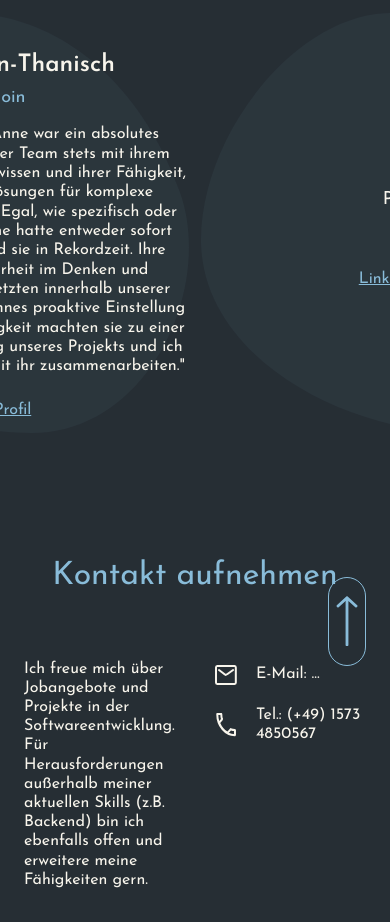
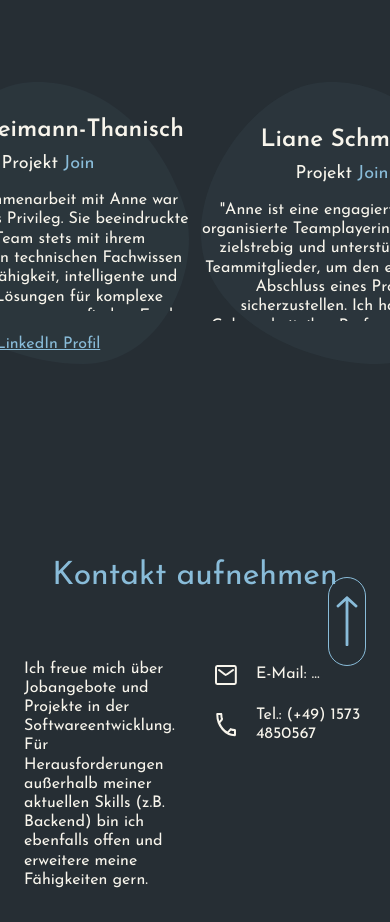
Before and after one commit to AnneVollmann/Anne-Vollmann-Portfolio, an Angular app: page / in a window 390 px wide. Shown: the part 3620-4542 px from the top of the page. Built offline with nearby package versions, Linux system fonts and the light colour scheme.

Commit message:
new reference added, references responsive up to 880px width

```diff
--- a/src/app/main-content/references/references.html
+++ b/src/app/main-content/references/references.html
@@ -8,7 +8,9 @@
             <article class="quote">
                 "{{language == 'DE'? reference.quoteDe: reference.quoteEn}}"
             </article>
-            <a href="{{reference.linkedin}}" target="_blank" class="linkedin">{{language == 'DE'? 'LinkedIn Profil': 'LinkedIn Profile'}}</a>
+            <a href="{{reference.linkedin}}" target="_blank" class="linkedin">
+                {{reference.linkedin == ''? '' : (language == 'DE'? 'LinkedIn Profil': 'LinkedIn Profile')}}
+            </a>
         </div>
         }
     </section>
--- a/src/app/main-content/references/references.scss
+++ b/src/app/main-content/references/references.scss
@@ -41,14 +41,30 @@ h2 {
     }
 
     .quote {
-        //max-width: calc(33.375rem - clamp(13.75rem, 21.3036rem + -8.3929vw, 19.625rem));
-        width: 420px;
-        //height: calc(13.125rem - clamp(5.625rem, 8.0357rem + -2.6786vw, 7.5rem));
-        //height: calc(17.813rem - clamp(7.188rem, 11.6434rem + -5.0919vw, 10.625rem));
+        width: calc(41.5rem - clamp(17.625rem, 33.6964rem + -17.8571vw, 23.875rem));
+        height: calc(19.6rem - clamp(7.5rem, 19.3286rem + -13.1429vw, 12.1rem));
         font-size: calc(2.125rem - clamp(1rem, 1.1607rem + -0.1786vw, 1.125rem));
         //text left-aligned for mobile
         text-align: center;
-        overflow: visible;
+        overflow: auto;
+
+        &::-webkit-scrollbar {
+            width: 12px;
+        }
+
+        &::-webkit-scrollbar-track {
+            background: var(--color-primary);
+            border-radius: 30px;
+        }
+
+        &::-webkit-scrollbar-thumb {
+            background: var(--color-grey);
+            border-radius: 30px;
+        }
+
+        &::-webkit-scrollbar-thumb:hover {
+            background: var(--color-lightgrey);
+        }
     }
 
     .linkedin {
--- a/src/app/referencesdata.service.ts
+++ b/src/app/referencesdata.service.ts
@@ -16,10 +16,10 @@ export class ReferencesdataService {
             linkedin: 'https://www.linkedin.com/in/sonja-reimann-thanisch-1574881b3/'
         },
         {
-            name: '',
-            project: '',
-            quoteDe: '',
-            quoteEn: '',
+            name: 'Liane Schmuhl',
+            project: 'Join',
+            quoteDe: 'Anne ist eine engagierte und gut organisierte Teamplayerin. Sie arbeitet zielstrebig und unterstützt andere Teammitglieder, um den erfolgreichen Abschluss eines Projekts sicherzustellen. Ich hatte die Gelegenheit, ihre Professionalität im Rahmen unseres "Join"-Projekts kennenzulernen und bin dankbar für die tolle Zusammenarbeit.',
+            quoteEn: 'Anne is a hard-working, well-organized team player. She works purposefully and supports other team members to ensure the successful completion of a project. I had the opportunity to experience her professionalism in our ’Join’ project and am grateful for the great collaboration.',
             linkedin: ''
         }
     ]
```
